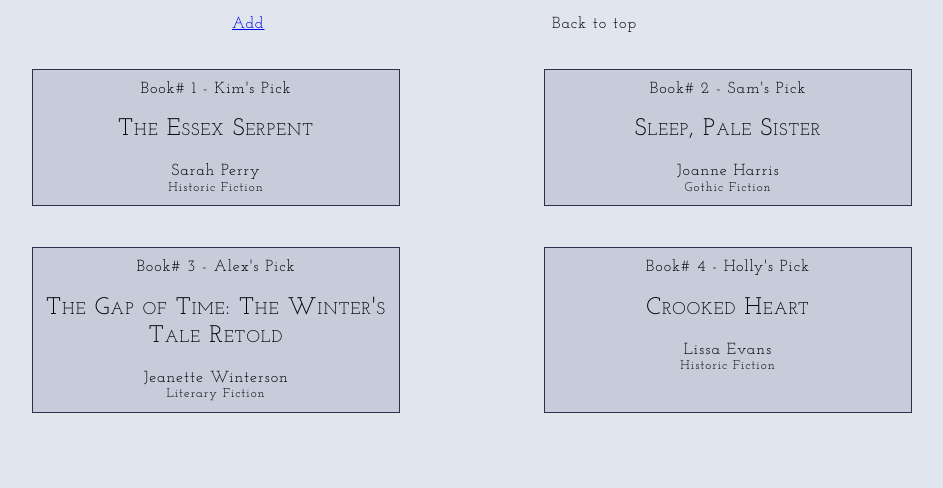
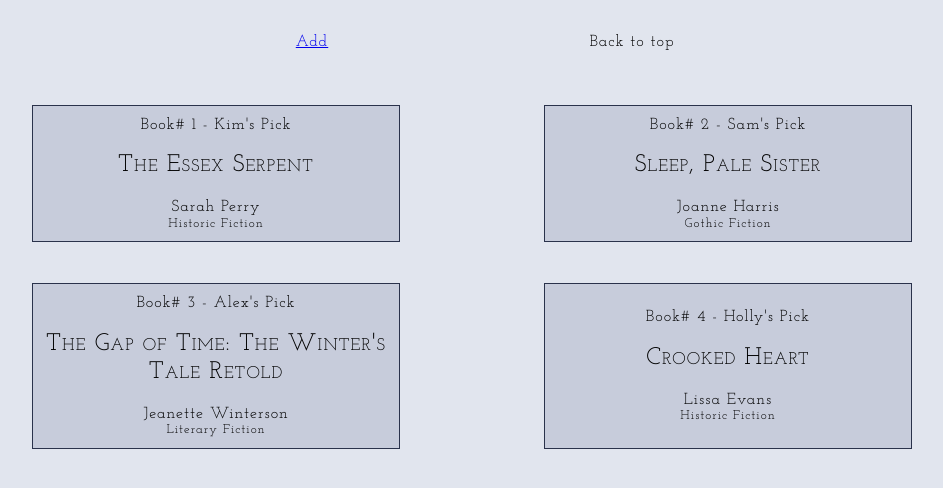
Before and after one commit to hb020202/collection, a PHP site: page / in a window 1280 px wide. Shown: the part 110-598 px from the top of the page, without its empty margins (168-1111 px from the left). Run offline with PHP 8.4, Linux system fonts and the light colour scheme; data comes from the database, SQL or seed files in the repository.

Commit message:
centred buttons

```diff
--- a/style1.css
+++ b/style1.css
@@ -40,6 +40,13 @@ div {
     margin: 5%;
     padding: 10px;
     background-color: #c7ccdb;
-    color: black;
+    color: #000000;
     text-align: center;
+    align-content: center;
 }
+a {
+    margin: 5%;
+    padding: 10px;
+    text-align: center;
+    align-content: center;
+}
```
